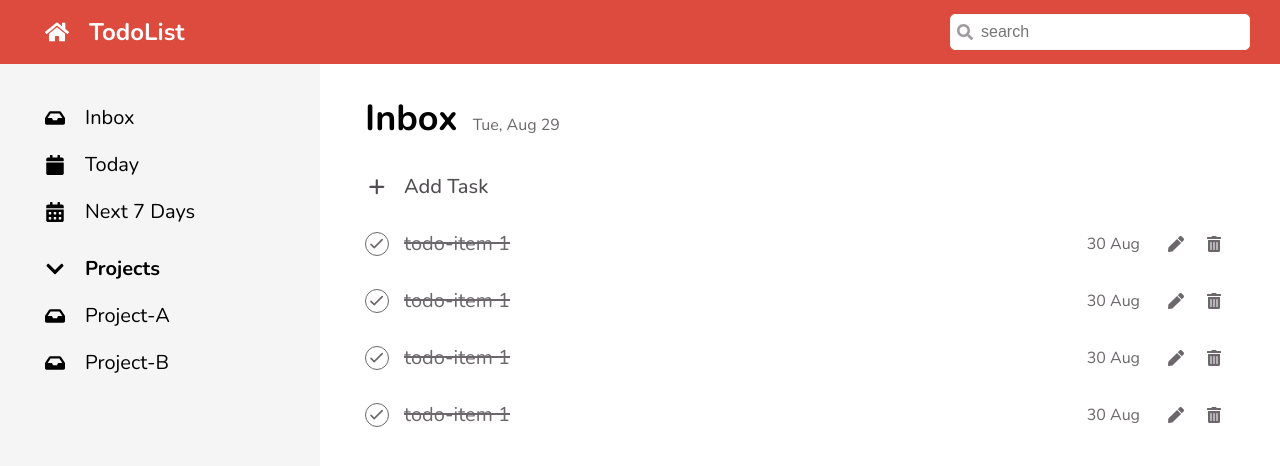
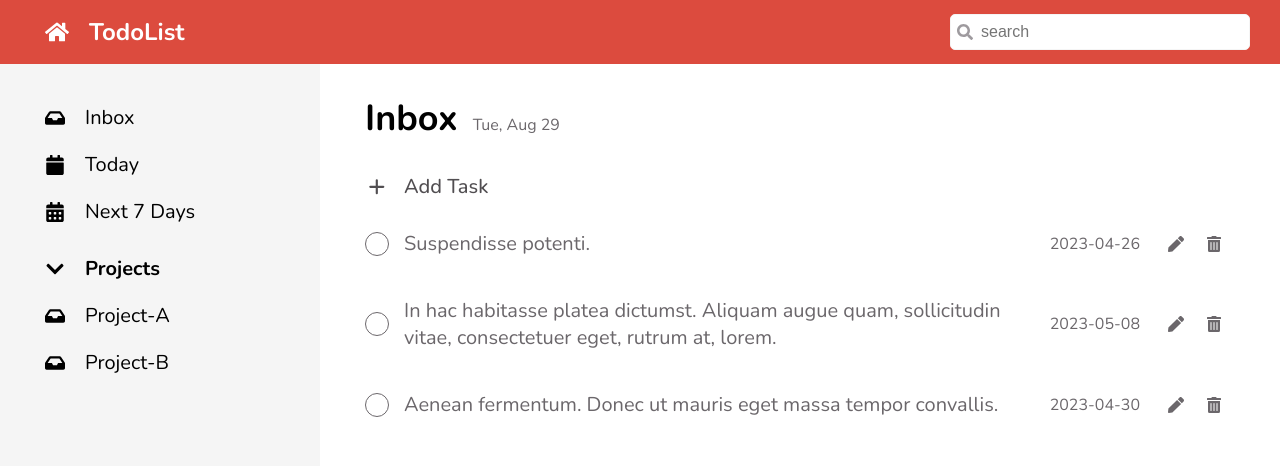
Before and after one commit to GitJayChayapol/cc15-todolist, a React (Create React App) app: page / in a window 1280 px wide. Shown: the top 466 px of the page. Built offline with nearby package versions, Linux system fonts and the light colour scheme.

Commit message:
Update last 31 Aug 23

```diff
--- a/src/components/Todo/TodoItem.jsx
+++ b/src/components/Todo/TodoItem.jsx
@@ -5,20 +5,24 @@ import { HiOutlineCheck } from 'react-icons/hi';
 import TodoForm from './TodoForm';
 
 
-function TodoItem() {
-    const [isOpenForm,setIsOpenForm] = useState(false)
-    const listClick = function (event) {
+//Object Destructuring (Props)
+// function TodoItem(props) {
+// const {task,done,date} = props;
+
+function TodoItem({task,done,date}) {
+const [isOpenForm,setIsOpenForm] = useState(false)
+const listClick = function (event) {
     setIsOpenForm(!isOpenForm)
         }
   return (
     <>
     {isOpenForm? (<TodoForm textSubmit = 'Edit Task' setIsOpenForm={setIsOpenForm}/>) :
       (<li className={styles.todo}>
-        <div className={`${styles.todo__checkbox} ${styles.todo__checkbox__done}`}>
+        <div className={`${styles.todo__checkbox} ${done ? styles.todo__checkbox__done:''}`}>
           <HiOutlineCheck className={styles.todo__checkbox__icon} />
         </div>
-        <p className={`${styles.todo__task} ${styles.todo__task__done}`}>todo-item 1 </p>
-        <span className={styles.todo__date}>30 Aug</span>
+        <p className={`${styles.todo__task} ${done ? styles.todo__task__done : ''}`}>{task}</p>
+        <span className={styles.todo__date}>{date}</span>
         <div className={styles.todo__action}>
           <span>
             <FaPen className={styles.todo__edit} onClick = {listClick} />
--- a/src/components/Todo/TodoLists.jsx
+++ b/src/components/Todo/TodoLists.jsx
@@ -1,17 +1,52 @@
 import styles from './TodoLists.module.scss';
 import TodoItem from './TodoItem';
+import { useState } from 'react';
 
+/*
+todoObj
+data = Array[] todoObj
+data = Array<{id=number,task=string,status=Booleam,due_date:string}>
+
+dataRender = Array[]<TodoItem>
+*/
+const data = [
+  { id: 1, task: "Suspendisse potenti.", status: false, due_date: "2023-04-26" },
+  {
+      id: 2,
+      task: "In hac habitasse platea dictumst. Aliquam augue quam, sollicitudin vitae, consectetuer eget, rutrum at, lorem.",
+      status: false,
+      due_date: '2023-05-08'
+  },
+  {
+      id: 3,
+      task: 'Aenean fermentum. Donec ut mauris eget massa tempor convallis.',
+      status: false,
+      due_date: '2023-04-30',
+  },
+];
 function TodoLists() {
+// CRUD = Create - Read - Update - Datele
+const [allTodos,setAllTodos] = useState(data)
+
+  // const dataRender = data.map( (todoObj) => <TodoItem
+  // key={todoObj.id}
+  // task={todoObj.task}
+  // done={todoObj.status}
+  // date={todoObj.due_date}/>)
 
   return (
-    <>
+    // <ul className={styles.todo__lists}>
+    //   {dataRender}
+    // </ul>
     <ul className={styles.todo__lists}>
-      <TodoItem/>
-      <TodoItem/>
-      <TodoItem/>
-      <TodoItem/>
+      {allTodos.map( (todoObj) =>
+      (<TodoItem
+      key={todoObj.id}
+      task={todoObj.task}
+      done={todoObj.status}
+      date={todoObj.due_date}/>
+    ))}
     </ul>
-    </>
   );
 }
 
--- a/src/components/Todo/TodoLists.module.scss
+++ b/src/components/Todo/TodoLists.module.scss
@@ -2,4 +2,7 @@
 
 .todo__lists {
   // padding: $todo-content-padding;
+  display: flex;
+  flex-direction: column;
+  gap: 10px;
 }
```
Also changed, not shown: src/components/Todo/SubTodoList.jsx (deleted, +0 -34 lines).
